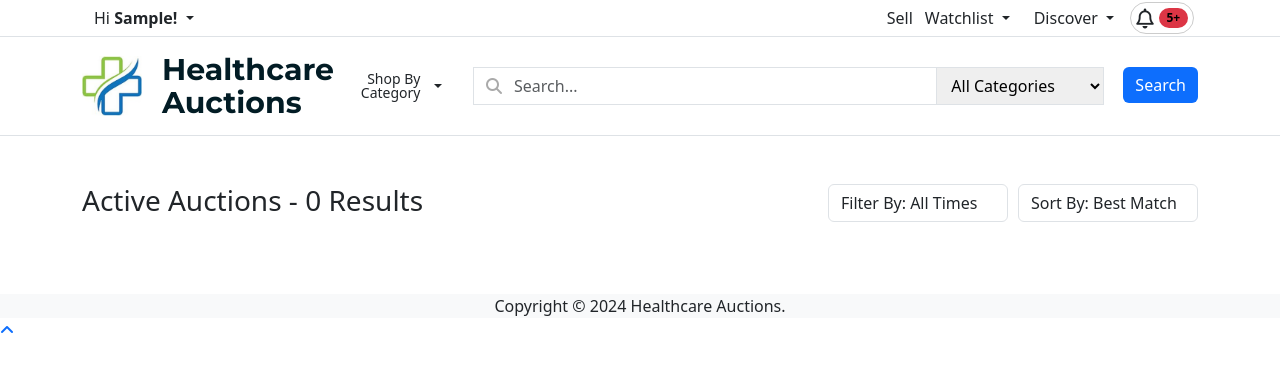
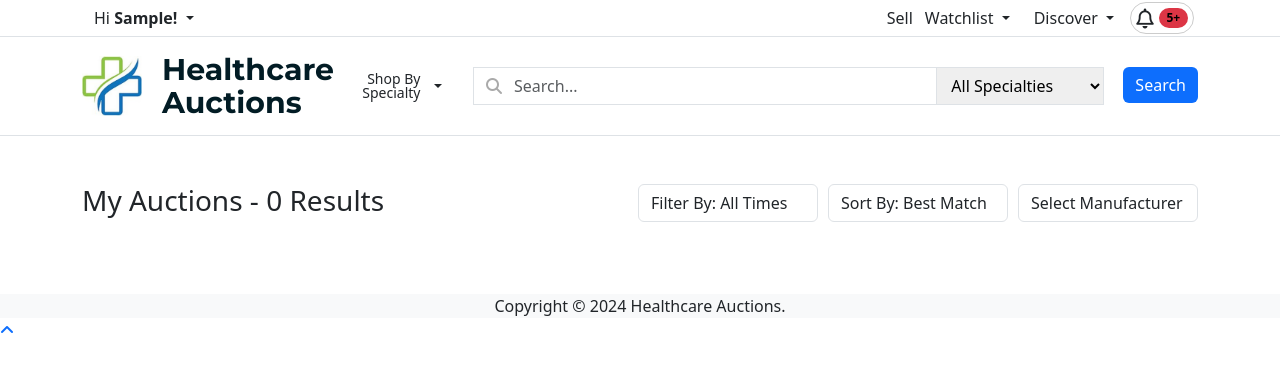
Before and after one commit to jcentrone/healthcareauctions, a Django app: page /auction/active?my_auctions=true in a window 1280 px wide. Shown: the top 372 px of the page. Run offline with Django 5.2, Linux system fonts and the light colour scheme; a user stored in the database is signed in; tables that the repository leaves empty hold one stand-in row (values such as "Sample post"); data that the repository does not hold is empty.

Commit message:
Routine Save

```diff
--- a/auctions/views.py
+++ b/auctions/views.py
@@ -302,6 +302,9 @@ def active_auctions_view(request):
     category_name = request.GET.get('category_name', None)
     time_filter = request.GET.get('time_filter', None)
     sort_by = request.GET.get('sort_by', None)
+    manufacturer_filter = request.GET.get('mfg_filter', None)
+    my_auctions = request.GET.get('my_auctions', None)
+    title = 'Active Auctions'
 
     auctions = Auction.objects.filter(active=True)
 
@@ -335,6 +338,17 @@ def active_auctions_view(request):
         elif sort_by == 'most_bids':
             auctions = auctions.annotate(bid_count=Count('bid')).order_by('-bid_count')
 
+    if my_auctions:
+        auctions = auctions.filter(creator=request.user)
+        title = 'My Auctions'
+
+    manufacturers = [str(auction.manufacturer) for auction in auctions]
+    unique_manufacturers = sorted(set(manufacturers))
+
+    if manufacturer_filter:
+        auctions = auctions.filter(manufacturer=manufacturer_filter)  # Filter auctions by manufacturer
+        title = manufacturer_filter
+
     for auction in auctions:
         auction.image = auction.get_images.first()
         auction.is_watched = request.user in auction.watchers.all()
@@ -351,12 +365,15 @@ def active_auctions_view(request):
 
     return render(request, 'auctions_active.html', {
         'categories': Category.objects.all(),
-        'auctions': auctions,
+        'auctions': pages,  # Pass the paginated auctions here
         'bid_form': BidForm(),
         'auctions_count': auctions.count(),
         'pages': pages,
-        'title': 'Active Auctions'
+        'title': title,
+        'unique_manufacturers': unique_manufacturers
     })
+
+
 
 
 @login_required
--- a/static/css/auctions_view.css
+++ b/static/css/auctions_view.css
@@ -35,7 +35,8 @@
     gap: 10px;
 }
 #time-filter,
-#sort-by{
+#sort-by,
+#mfg-filter{
     width:180px;
 }
 
--- a/static/js/auctions_active.js
+++ b/static/js/auctions_active.js
@@ -9,3 +9,7 @@ document.getElementById('time-filter').addEventListener('change', function () {
 document.getElementById('sort-by').addEventListener('change', function () {
     document.getElementById('filter-form').submit();
 });
+
+document.getElementById('mfg-filter').addEventListener('change', function () {
+    document.getElementById('filter-form').submit();
+});
--- a/templates/auctions_active.html
+++ b/templates/auctions_active.html
@@ -11,17 +11,16 @@
             <div class="filters mb-4">
                 <form id="filter-form" method="get" class="form-inline">
                     <div class="form-group mb-2">
-{#                        <label for="time-filter" class="mr-2">Time Filter</label>#}
                         <select id="time-filter" name="time_filter" class="form-control">
                             <option value="">Filter By: All Times</option>
                             <option value="today">Today</option>
                             <option value="tomorrow">Tomorrow</option>
                             <option value="next_3_days">Next 3 Days</option>
+                            <option value="">Reset</option> <!-- Reset option added -->
                         </select>
                     </div>
 
                     <div class="form-group mb-2">
-{#                        <label for="sort-by" class="mr-2">Sort By</label>#}
                         <select id="sort-by" name="sort_by" class="form-control">
                             <option value="">Sort By: Best Match</option>
                             <option value="ending_soonest">Ending Soonest</option>
@@ -30,9 +29,21 @@
                             <option value="price_lowest">Price Lowest</option>
                             <option value="fewest_bids">Fewest Bids</option>
                             <option value="most_bids">Most Bids</option>
+                            <option value="">Reset</option> <!-- Reset option added -->
+                        </select>
+                    </div>
+
+                    <div class="form-group mb-2">
+                        <select id="mfg-filter" name="mfg_filter" class="form-control">
+                            <option value="">Select Manufacturer</option>
+                            {% for manufacturer in unique_manufacturers %}
+                                <option value="{{ manufacturer }}">{{ manufacturer }}</option>
+                            {% endfor %}
+                            <option value="">Reset</option> <!-- Reset option added -->
                         </select>
                     </div>
                 </form>
+
             </div>
         </div>
 
--- a/templates/header_new.html
+++ b/templates/header_new.html
@@ -93,7 +93,7 @@
                                 </a>
                             </li>
                             <li class='nav-item p-2'>
-                                <a class='nav-link' href="{% url 'active_auctions_view' %}">
+                                <a class='nav-link' href="{% url 'active_auctions_view' %}?my_auctions=true">
                                     My Auctions
                                 </a>
                             </li>
@@ -172,7 +172,7 @@
             <div class="dropdown" id="category-dropdown">
                 <button class="btn dropdown-toggle wrap-button" type="button" data-bs-toggle="dropdown"
                         aria-expanded="false">
-                    Shop By Category
+                    Shop By Specialty
                 </button>
                 {#                <ul class="dropdown-menu p-2">#}
                 {#                    {% for category in categories %}#}
@@ -181,20 +181,21 @@
                 {#                </ul>#}
                 <ul class="dropdown-menu p-2" id="category-dropdown-content">
                     {% for category in categories %}
-                         {% include 'category_snippet.html' with category=category %}
-{#                        {% if not category.parent %}#}
-{#                            {% include 'category_snippet.html' with category=category %}#}
-{#                        {% endif %}#}
+                        {% include 'category_snippet.html' with category=category %}
+                        {#                        {% if not category.parent %}#}
+                        {#                            {% include 'category_snippet.html' with category=category %}#}
+                        {#                        {% endif %}#}
                     {% endfor %}
                 </ul>
             </div>
             <form class="navbar-search w-100">
                 <div class="input-group" style="position: relative;">
                     <i class="fas fa-search"></i>
-                    <input type="text" class="form-control" id="auction-search" placeholder="Search..." aria-label="Search"
+                    <input type="text" class="form-control" id="auction-search" placeholder="Search..."
+                           aria-label="Search"
                            aria-describedby="basic-addon2">
                     <select class="custom-select">
-                        <option selected>All Categories</option>
+                        <option selected>All Specialties</option>
                         {% for category in categories %}
                             <option value="{{ category.category_name }}">{{ category.category_name }}</option>
                         {% endfor %}
```
